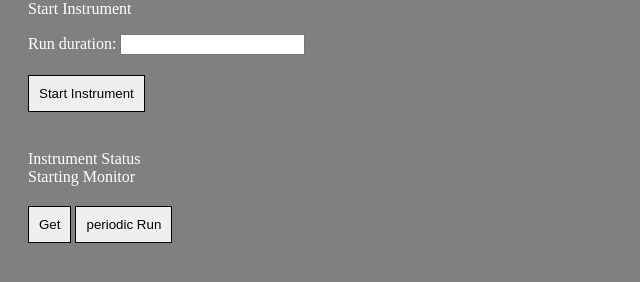
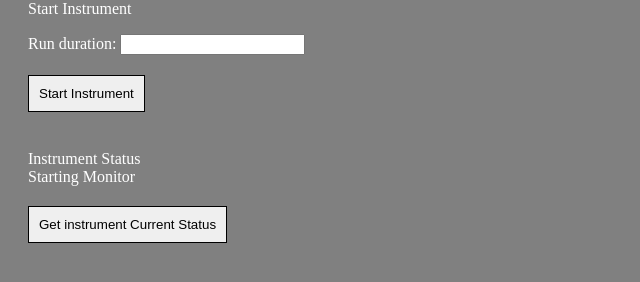
Before and after one commit to michvin/2021_04_project, a plain HTML site: page HW-javascript/index.html in a window 1280 px wide. Shown: the part 86-368 px from the top of the page, without its empty margins (0-640 px from the left). Drawn offline with Linux system fonts and the light colour scheme; no server answers.

Commit message:
Update index.html

```diff
--- a/HW-javascript/index.html
+++ b/HW-javascript/index.html
@@ -15,8 +15,8 @@
     <br>
     <div id="Instrument_status_description">Instrument Status</div>
     <div id="Instrument_status">Starting Monitor</div>
-    <input type="button" value="Get" onclick="hitGETEndpoint();" />
-    <!-- <input type="button" value="Start Instrument" onclick="hitPostEndpoint();" /> -->
-    <input type="button" value="periodic Run" onclick="periodicRun();" />
+    <input type="button" value="Get instrument Current Status" onclick="hitGETEndpoint();" />
+    <!-- input type="button" value="Start Instrument" onclick="hitPostEndpoint();" />
+    <input type="button" value="periodic Run" onclick="periodicRun();" / -->
 </body>
 </html>
```
